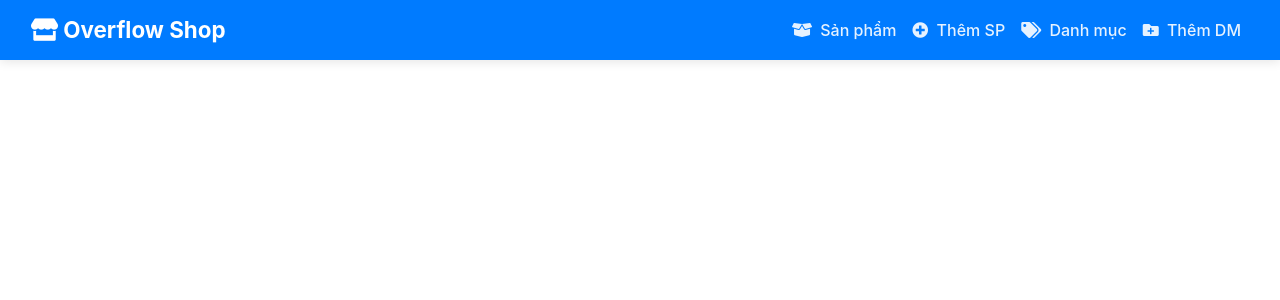
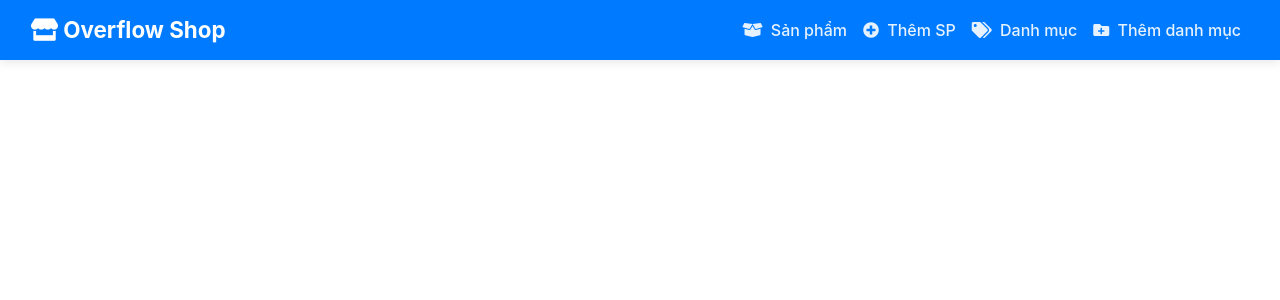
Before and after one commit to QnShiChi/OpenSourceProjectDay1, a PHP site: page /app/views/shares/header.php in a window 1280 px wide. Shown: the top 300 px of the page. Run offline with PHP 8.4, Linux system fonts and the light colour scheme; a stand-in replaces the project's code that opens the database connection.

Commit message:
change name item link on header

```diff
--- a/app/views/shares/header.php
+++ b/app/views/shares/header.php
@@ -75,7 +75,7 @@
                 <li class="nav-item">
                     <a class="nav-link <?php echo strpos($_SERVER['REQUEST_URI'], '/category/add') !== false ? 'active' : ''; ?>"
                        href="/PhanDuongQuocNhat/category/add">
-                        <i class="fas fa-folder-plus mr-1"></i> Thêm DM
+                        <i class="fas fa-folder-plus mr-1"></i> Thêm danh mục
                     </a>
                 </li>
             </ul>
```
Also changed, not shown: uploads/69a69b8f6dadc.jpg (added).
